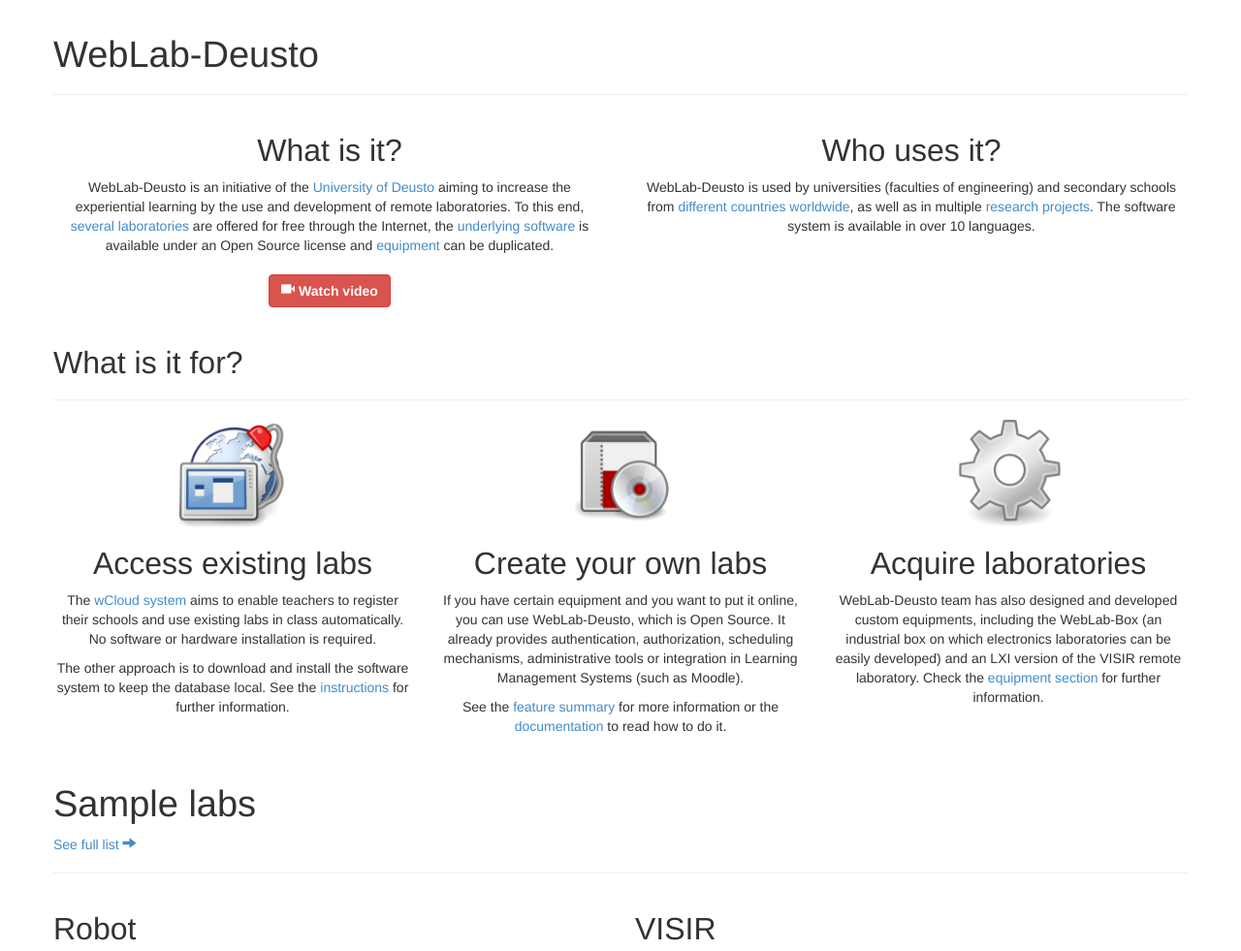
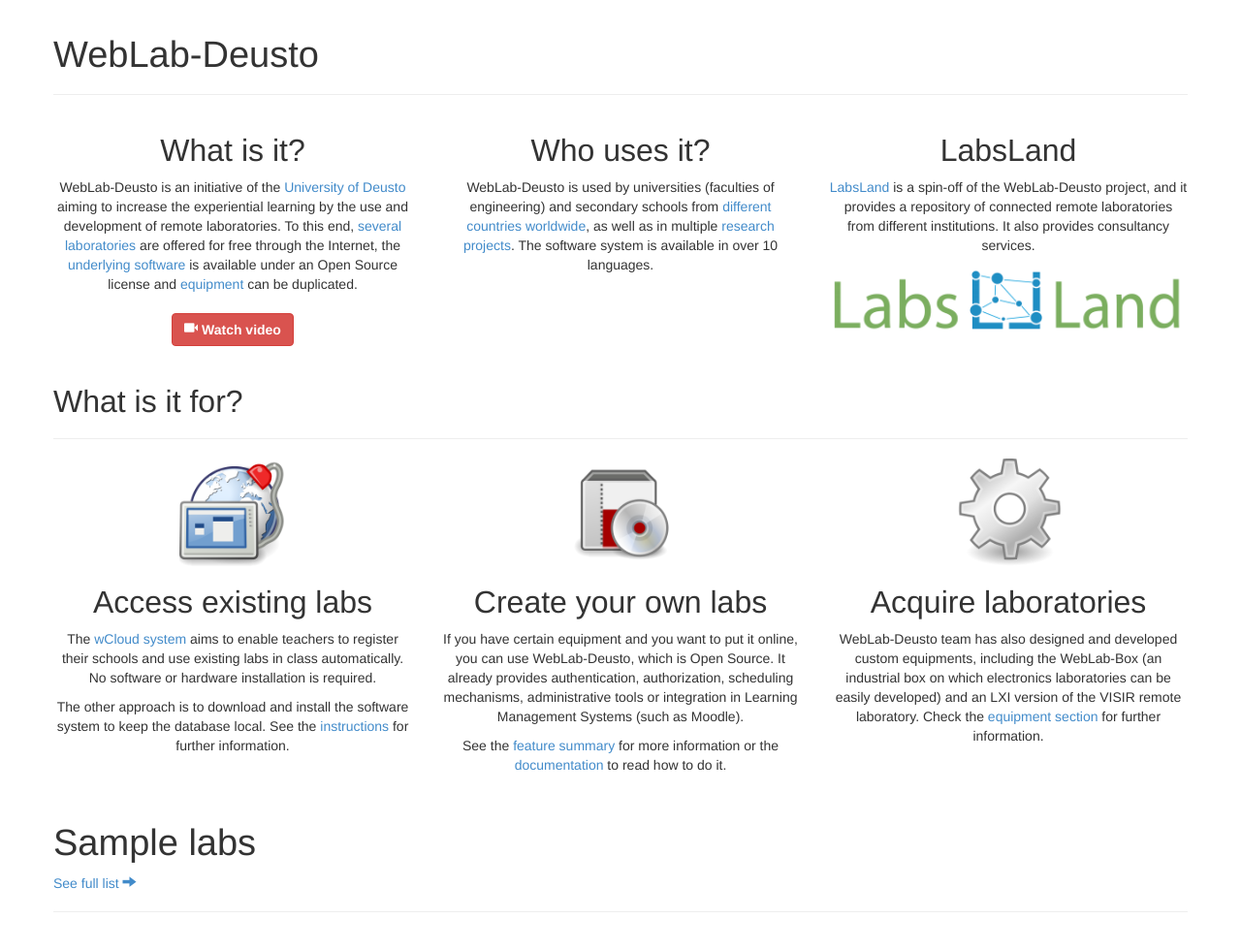
Before and after one commit to weblabdeusto/website, a Python web app: template templates/index.html in a window 1280 px wide. Shown: the part 694-1675 px from the top of the page at 97% size. Run offline with Jinja, Linux system fonts and the light colour scheme; the template is opened without the code that fills it, so the values that code supplies are empty.

Commit message:
Add labsland

```diff
--- a/run.py
+++ b/run.py
@@ -47,7 +47,7 @@ if __name__ == "__main__":
     if options.customwatch:
         options.dont_stop = True
 
-    renderer = Renderer(outpath='./output', rules=[('.*.tmp', dont_render), ('.*.swx', dont_render)])
+    renderer = Renderer(outpath='./output', rules=[('.*.tmp', dont_render), ('.*.swx', dont_render), ('.*.swp', dont_render)])
     renderer._env.filters["markdown"] = markdown_filter
     renderer._env.filters['datetimeformat'] = datetimeformat
     renderer.filter_func = filter_func
--- a/templates/index.html
+++ b/templates/index.html
@@ -43,7 +43,7 @@
     </div>
 
     <div class="row">
-        <div class="col-lg-6 text-center">
+        <div class="col-lg-4 text-center">
             <h2>What is it?</h2>
 
             <p>WebLab-Deusto is an initiative of the <a href="http://www.deusto.es/">University of Deusto</a> aiming to increase the experiential learning by the use and development of remote laboratories. To this end, <a href="labs.html">several laboratories</a> are offered for free through the Internet, the <a href="software.html">underlying software</a> is available under an Open Source license and <a href="equipment.html">equipment</a> can be duplicated.</p>
@@ -55,22 +55,18 @@
 
         </div>
 
-        <div class="col-lg-6 text-center">
+        <div class="col-lg-4 text-center">
             <h2>Who uses it?</h2>
 
             <p>WebLab-Deusto is used by universities (faculties of engineering) and secondary schools from <a href="http://weblab.deusto.es/olarex/">different countries worldwide</a>, as well as in multiple <a href="projects.html">research projects</a>. The software system is available in over 10 languages.</p>
         </div>
 
-        <!--
         <div class="col-lg-4 text-center">
-            <h2>News <img src="assets/img/feed_icon.png" width="30px" style="margin-bottom: 5px; margin-left: 15px"/></h2>
+            <h2>LabsLand</h2>
 
-            <div id="news_contents" class="text-left">
-                <div class='alert'>Loading...</div>
-            </div>
-            <a href="https://weblab.deusto.es/web/">more...</a>
+            <p><a href="http://labsland.com">LabsLand</a> is a spin-off of the WebLab-Deusto project, and it provides a repository of connected remote laboratories from different institutions. It also provides consultancy services.</p>
+            <a href="http://labsland.com"><img src="assets/img/logo_standard_alpha.png" style="width: 100%" alt="LabsLand"/></a>
         </div>
-        -->
     </div>
 
     <div class="page-header">
```
Also changed, not shown: output/assets/img/logo_standard_alpha.png (added).
